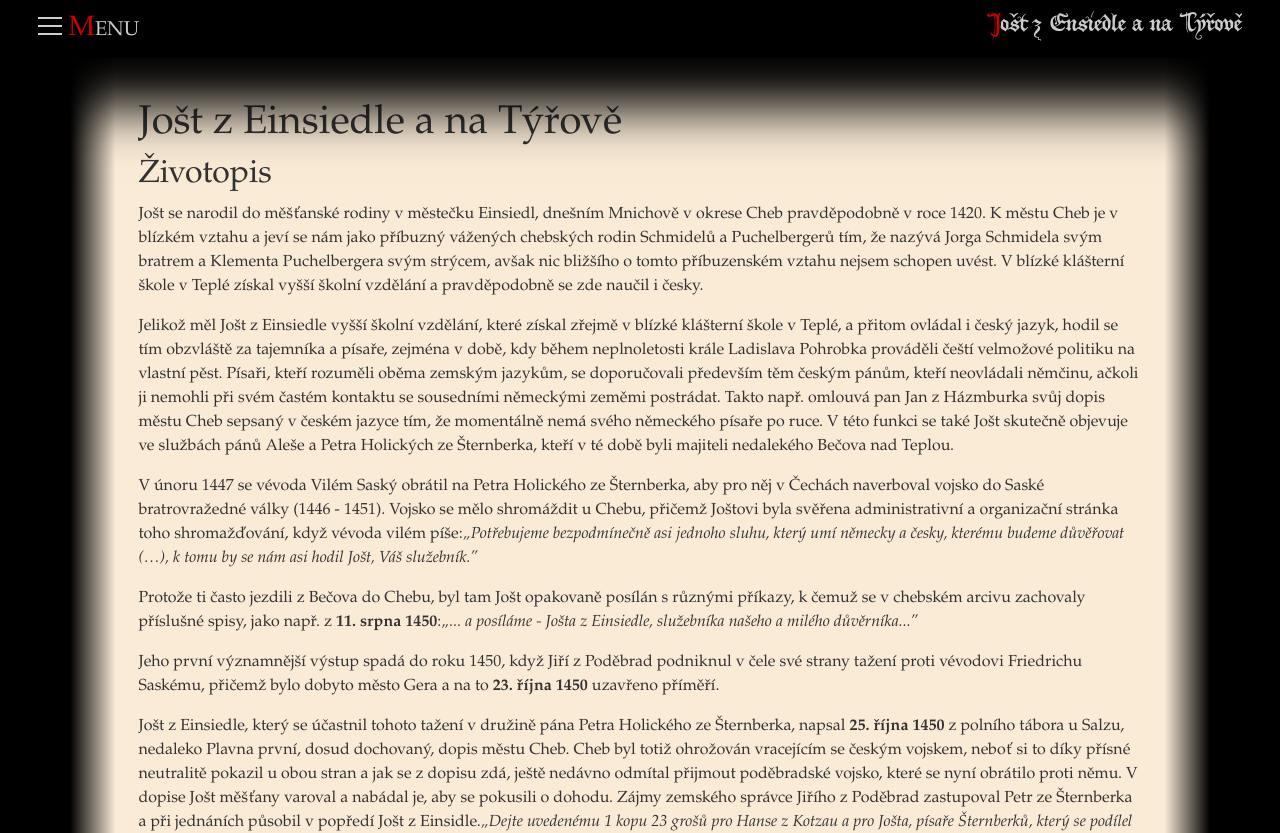
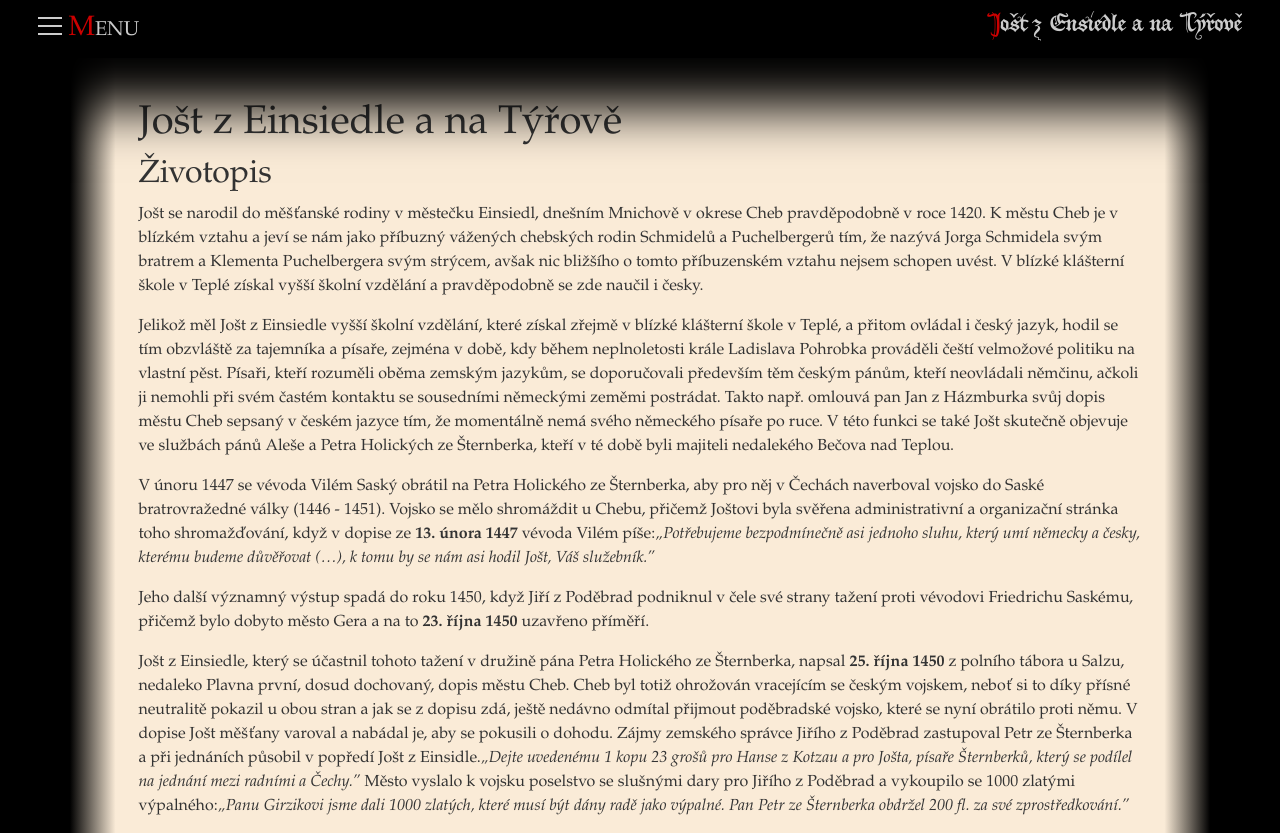
Before and after one commit to claryaldringen/tyrovsti.cz, a Next.js app: page /jost-z-einsidle-a-na-tyrove in a window 1280 px wide. Shown: the top 833 px of the page. Built offline with nearby package versions, Linux system fonts and the light colour scheme.

Commit message:
Oprava Jošta

```diff
--- a/pages/jost-z-einsidle-a-na-tyrove.js
+++ b/pages/jost-z-einsidle-a-na-tyrove.js
@@ -44,7 +44,8 @@ const Page = () => (
             Šternberka, aby pro něj v Čechách naverboval vojsko do Saské
             bratrovražedné války (1446 - 1451). Vojsko se mělo shromáždit u
             Chebu, přičemž Joštovi byla svěřena administrativní a organizační
-            stránka toho shromažďování, když vévoda vilém píše:
+            stránka toho shromažďování, když v dopise ze <b>13. února 1447</b>{' '}
+            vévoda Vilém píše:
             <i>
               „Potřebujeme bezpodmínečně asi jednoho sluhu, který umí německy a
               česky, kterému budeme důvěřovat (…), k&nbsp;tomu by se nám asi
@@ -52,19 +53,9 @@ const Page = () => (
             </i>
           </p>
           <p>
-            Protože ti často jezdili z Bečova do Chebu, byl tam Jošt opakovaně
-            posílán s různými příkazy, k čemuž se v chebském arcivu zachovaly
-            příslušné spisy, jako např. z&nbsp;
-            <b>11.&nbsp;srpna&nbsp;1450</b>:
-            <i>
-              „... a posíláme - Jošta z Einsiedle, služebníka našeho a milého
-              důvěrníka...”
-            </i>
-          </p>
-          <p>
-            Jeho první významnější výstup spadá do roku 1450, když Jiří z
-            Poděbrad podniknul v čele své strany tažení proti vévodovi
-            Friedrichu Saskému, přičemž bylo dobyto město Gera a na to{' '}
+            Jeho další významný výstup spadá do roku 1450, když Jiří z Poděbrad
+            podniknul v čele své strany tažení proti vévodovi Friedrichu
+            Saskému, přičemž bylo dobyto město Gera a na to&nbsp;
             <b>23. října 1450</b> uzavřeno příměří.
           </p>
           <p>
```
